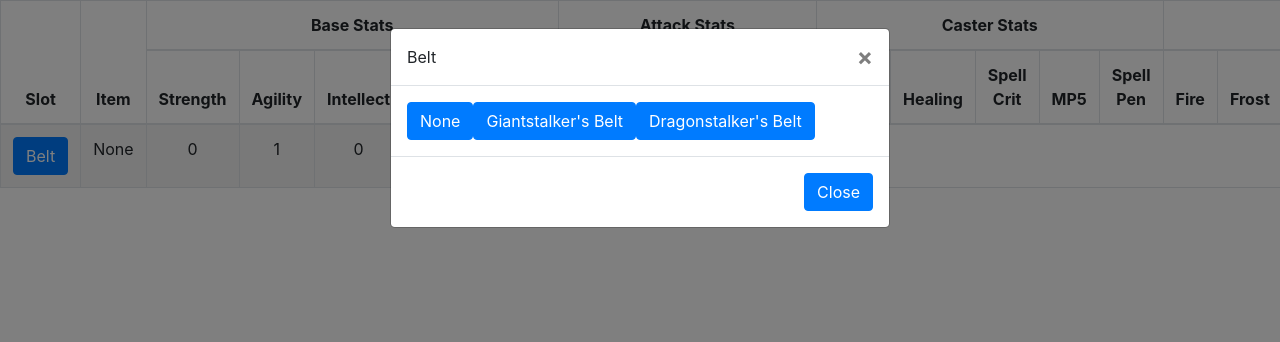
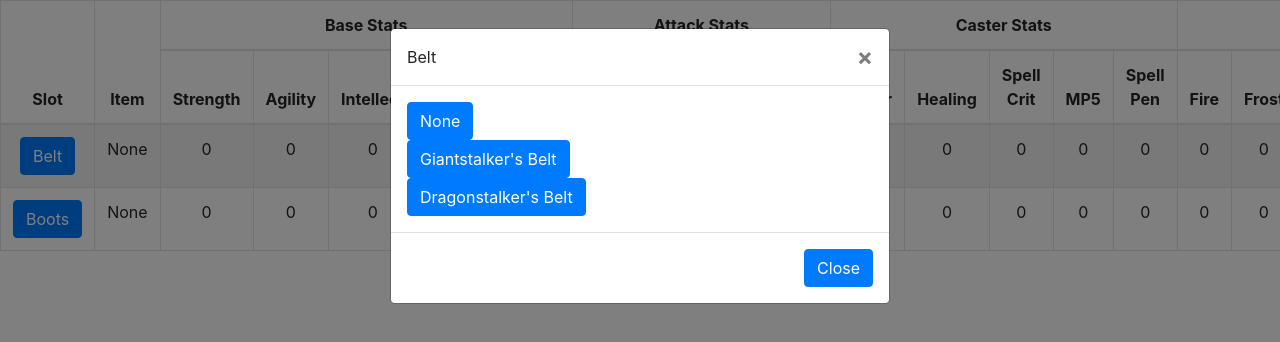
Before and after one commit to DeonPoncini/wowsim, a React (Create React App) app: page / in a window 1280 px wide. Both pictures are taken after a click on the button "Belt". Shown: the top 342 px of the page. Built offline with nearby package versions, Linux system fonts and the light colour scheme.

Commit message:
Basic layout for equipment

```diff
--- a/src/App.js
+++ b/src/App.js
@@ -15,8 +15,43 @@
         };
     }
 
-    setBeltIndex = (i) => {
-        this.setState({belt: i});
+    setBeltIndex = (i) => { this.setState({belt: i}); }
+    setBootIndex = (i) => { this.setState({boots: i}); }
+
+    gearRow = (slot, gear, picker, i) => {
+        return(
+            <tr>
+                <td><Picker slot={slot} gear={gear} callback={picker}/></td>
+                <td>{gear[i].name}</td>
+                <td>{gear[i].base.strength}</td>
+                <td>{gear[i].base.agility}</td>
+                <td>{gear[i].base.intellect}</td>
+                <td>{gear[i].base.stamina}</td>
+                <td>{gear[i].base.spirit}</td>
+                <td>{gear[i].attack.hit}</td>
+                <td>{gear[i].attack.crit}</td>
+                <td>{gear[i].attack.map}</td>
+                <td>{gear[i].attack.rap}</td>
+                <td>{gear[i].caster.spellpower}</td>
+                <td>{gear[i].caster.healing}</td>
+                <td>{gear[i].caster.spellcrit}</td>
+                <td>{gear[i].caster.mp5}</td>
+                <td>{gear[i].caster.spellpen}</td>
+                <td>{gear[i].resistance.fire}</td>
+                <td>{gear[i].resistance.frost}</td>
+                <td>{gear[i].resistance.arcane}</td>
+                <td>{gear[i].resistance.nature}</td>
+                <td>{gear[i].resistance.shadow}</td>
+                <td>{gear[i].defense.armor}</td>
+                <td>{gear[i].defense.defense}</td>
+                <td>{gear[i].defense.block}</td>
+                <td>{gear[i].defense.dodge}</td>
+                <td>{gear[i].defense.parry}</td>
+                <td>{gear[i].weapon.dmgmin}</td>
+                <td>{gear[i].weapon.dmgmax}</td>
+                <td>{gear[i].weapon.speed}</td>
+            </tr>
+        );
     }
 
     render() {
@@ -65,15 +100,10 @@
                         </tr>
                     </thead>
                     <tbody>
-                        <tr>
-                            <td><Picker slot="Belt" gear={Belts}
-                                callback={this.setBeltIndex}/></td>
-                            <td>{Belts[this.state.belt].name}</td>
-                            <td>0</td>
-                            <td>1</td>
-                            <td>0</td>
-                            <td>11</td>
-                        </tr>
+                       {this.gearRow("Belt", Belts, this.setBeltIndex,
+                           this.state.belt)}
+                       {this.gearRow("Boots", Boots, this.setBootIndex,
+                           this.state.boots)}
                     </tbody>
                 </Table>
             </div>
--- a/src/Picker.js
+++ b/src/Picker.js
@@ -26,12 +26,13 @@
         const rows = []
         for (let i = 0; i < this.props.gear.length; i++) {
             rows.push(
+                <div>
                 <Button key={i} onClick={() => {
                     this.props.callback(i);
                     this.handleClose();
                 }}>
                 {this.props.gear[i].name}
-            </Button>);
+            </Button><br /></div>);
         }
         return(
             <div className="Picker">
--- a/src/gear.js
+++ b/src/gear.js
@@ -24,7 +24,7 @@
 var DefenseZero  = new DefenseStats(0, 0, 0, 0, 0);
 var WeaponZero  = new WeaponStats(0, 0, 0);
 
-var Item = makeStruct("name base attack caster resistance defense");
+var Item = makeStruct("name base attack caster resistance defense weapon");
 var NoneItem = new Item("None", BaseZero, AttackZero, CasterZero,
     ResistanceZero, DefenseZero, WeaponZero);
 
@@ -53,11 +53,13 @@
         AttackZero,
         CasterZero,
         new Resistances(0, 0, 0, 0, 7),
-        new DefenseStats(290, 0, 0, 0, 0)),
+        new DefenseStats(290, 0, 0, 0, 0),
+        WeaponZero),
     new Item("Dragonstalker's Greaves",
         new BaseStats(0, 30, 6, 15, 6),
         AttackZero,
         CasterZero,
         new Resistances(10, 0, 0, 0, 0),
-        new DefenseStats(332, 0, 0, 0, 0)),
+        new DefenseStats(332, 0, 0, 0, 0),
+        WeaponZero),
 ];
```
